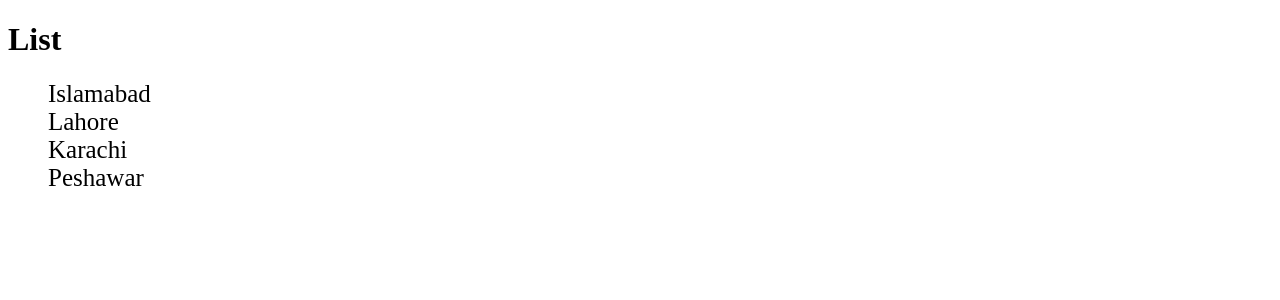
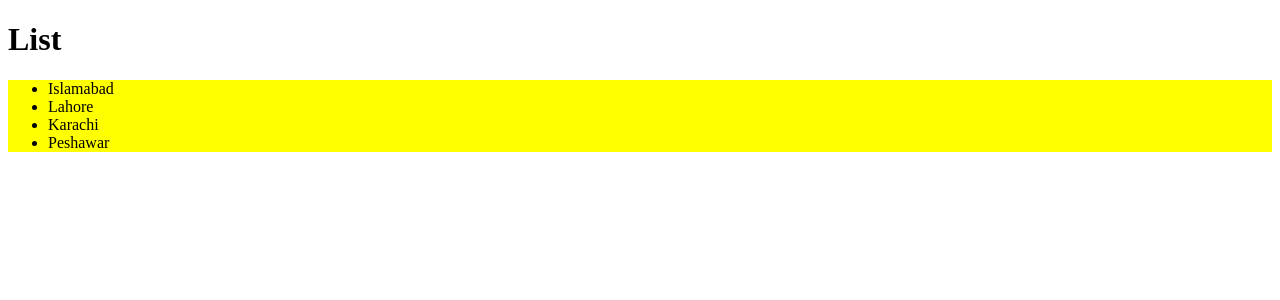
Before and after one commit to FarazRashid/ReactPractice, a React (Vite) app in the folder react-app/: page / in a window 1280 px wide. Shown: the top 300 px of the page. Built offline with nearby package versions, Linux system fonts and the light colour scheme.

Commit message:
Adds Css Modules

```diff
--- a/react-app/src/components/ListGroup/ListGroup.css
+++ /dev/null
@@ -1,7 +0,0 @@
-.list-group {
-  list-style: none;
-}
-
-.list-group-item {
-  font-size: 25px;
-}
--- /dev/null
+++ b/react-app/src/components/ListGroup/ListGroup.module.css
@@ -0,0 +1,8 @@
+.listGroup {
+  list-style: none;
+  padding: 0;
+}
+
+.container {
+  background: yellow;
+}
--- a/react-app/src/components/ListGroup/ListGroup.tsx
+++ b/react-app/src/components/ListGroup/ListGroup.tsx
@@ -1,5 +1,5 @@
 import { useState } from "react";
-import "./ListGroup.css";
+import styles from "./ListGroup.module.css";
 
 interface Props {
   items: string[];
@@ -15,7 +15,7 @@
       <h1>{heading}</h1>
       {/*items.length === 0 ? <p>No Items Found</p> : null*/}
       {items.length === 0 && <p>No Items Found</p>}
-      <ul className="list-group">
+      <ul className={[styles.ListGroup, styles.container].join(" ")}>
         {items.map((item, index) => (
           <li
             className={
```
